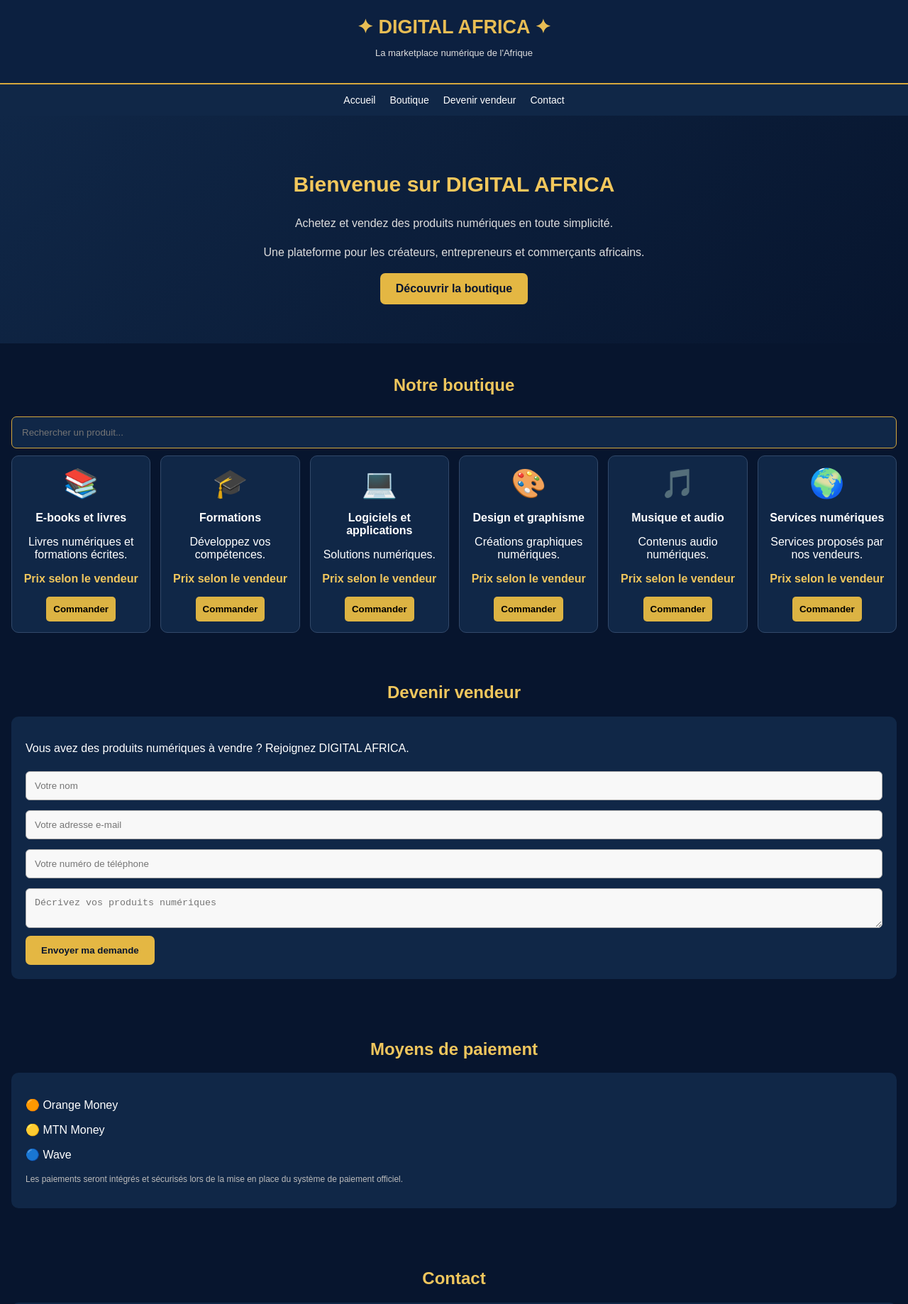
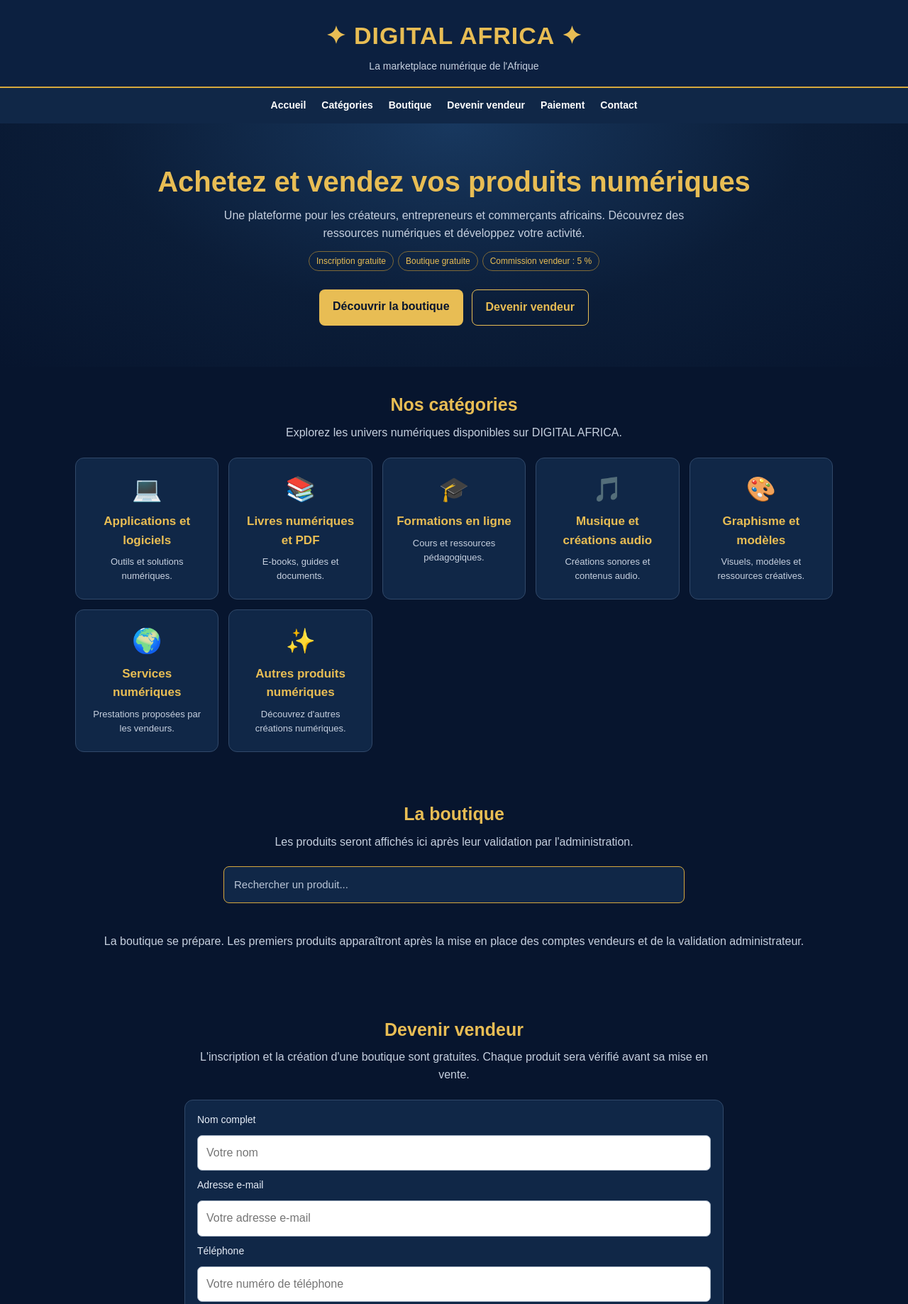
Before and after one commit to bonjourgracieux2-star/DIGITAL-AFRICA, a plain HTML site: page index.html in a window 1280 px wide. Shown: the top 1838 px of the page at 71% size. Drawn offline with Linux system fonts and the light colour scheme.

Commit message:
Update index.html

```diff
--- a/index.html
+++ b/index.html
@@ -1,175 +1,194 @@
-
 <!DOCTYPE html>
 <html lang="fr">
 <head>
   <meta charset="UTF-8">
   <meta name="viewport" content="width=device-width, initial-scale=1.0">
   <meta name="theme-color" content="#07152e">
-<title>DIGITAL AFRICA</title>
+  <meta name="description" content="DIGITAL AFRICA, la marketplace numérique de l'Afrique.">
+  <title>DIGITAL AFRICA — Marketplace numérique</title>
+  <link rel="manifest" href="./manifest.webmanifest">
   <style>
+    :root{--navy:#07152e;--navy2:#0c2040;--panel:#102747;--gold:#e8bd54;--gold2:#d6a83d;--white:#fff;--muted:#c6d0df;--line:#31496a}
     *{box-sizing:border-box}
-body{margin:0;font-family:Arial,sans-serif;background:#07152e;color:white}
-header{padding:22px 16px;background:#0c2040;border-bottom:2px solid #d6a83d;text-align:center}
-header h1{color:#e8bd54;margin:0;font-size:27px}
-header p{color:#ddd;font-size:13px}
-nav{display:flex;justify-content:center;gap:20px;flex-wrap:wrap;padding:14px;background:#102747}
-nav a{color:white;text-decoration:none;font-size:14px}
-.hero{text-align:center;padding:55px 18px;background:linear-gradient(135deg,#102747,#07152e)}
-.hero h2{font-size:30px;color:#f2c75c}
-.hero p{color:#ddd;line-height:1.6}
-.btn{display:inline-block;background:#e4b743;color:#07152e;padding:13px 22px;border:0;border-radius:7px;font-weight:bold;text-decoration:none;cursor:pointer}
-section{padding:25px 16px}
-h2.section-title{color:#efc65d;text-align:center}
-.search{width:100%;padding:14px;border-radius:7px;border:1px solid #d6a83d;background:#102747;color:white;margin:10px 0}
-.products{display:grid;grid-template-columns:repeat(auto-fit,minmax(145px,1fr));gap:14px}
-.product{background:#102747;border:1px solid #32496a;border-radius:10px;padding:15px;text-align:center}
-.product .emoji{font-size:40px}
-.product h3{font-size:16px}
-.price{color:#f0c65d;font-weight:bold}
-.product button{background:#dcb343;border:0;padding:10px;border-radius:5px;font-weight:bold;cursor:pointer}
-.panel{background:#102747;margin:15px 0;padding:20px;border-radius:10px}
-input,select,textarea{width:100%;padding:12px;margin:7px 0;border-radius:6px;border:1px solid #aaa;background:#f8f8f8;color:#111}
-footer{text-align:center;padding:25px;background:#0c2040;color:#ccc;font-size:13px}
-.small{color:#bbb;font-size:12px;line-height:1.5}
+    html{scroll-behavior:smooth}
+    body{margin:0;font-family:Arial,Helvetica,sans-serif;background:var(--navy);color:var(--white);line-height:1.55}
+    a{color:inherit}
+    header{padding:24px 16px 18px;text-align:center;background:var(--navy2);border-bottom:2px solid var(--gold2)}
+    header h1{margin:0;color:var(--gold);font-size:clamp(25px,5vw,34px);letter-spacing:1px}
+    header p{margin:6px 0 0;color:var(--muted);font-size:14px}
+    nav{display:flex;justify-content:center;gap:10px 22px;flex-wrap:wrap;padding:14px 12px;background:#102747;position:sticky;top:0;z-index:5}
+    nav a{text-decoration:none;font-size:14px;font-weight:700}
+    nav a:hover{color:var(--gold)}
+    .hero{padding:58px 18px;text-align:center;background:radial-gradient(ellipse at top,#18385f 0%,#0b1d38 55%,var(--navy) 100%)}
+    .hero h2{margin:0 0 12px;color:var(--gold);font-size:clamp(27px,6vw,40px);line-height:1.2}
+    .hero p{max-width:720px;margin:9px auto;color:var(--muted)}
+    .actions{display:flex;justify-content:center;gap:12px;flex-wrap:wrap;margin-top:23px}
+    .btn{display:inline-block;border:0;border-radius:8px;padding:12px 19px;background:var(--gold);color:var(--navy);font-weight:700;text-decoration:none;cursor:pointer}
+    .btn:hover{filter:brightness(1.07)}
+    .btn.secondary{background:transparent;color:var(--gold);border:1px solid var(--gold)}
+    section{max-width:1100px;margin:auto;padding:34px 16px}
+    .section-title{text-align:center;color:var(--gold);font-size:25px;margin:0 0 8px}
+    .section-intro{text-align:center;color:var(--muted);margin:0 auto 22px;max-width:720px}
+    .search{width:100%;max-width:650px;display:block;margin:18px auto;padding:13px 14px;border-radius:8px;border:1px solid var(--gold2);background:var(--panel);color:white;font-size:15px}
+    .search::placeholder{color:#b9c5d6}
+    .categories,.products{display:grid;grid-template-columns:repeat(auto-fit,minmax(190px,1fr));gap:14px}
+    .category,.product,.panel{background:var(--panel);border:1px solid var(--line);border-radius:12px;padding:17px}
+    .category{text-align:center}
+    .category .emoji,.product .emoji{font-size:34px}
+    .category h3,.product h3{margin:7px 0;color:var(--gold);font-size:17px}
+    .category p,.product p{margin:5px 0;color:var(--muted);font-size:13px}
+    .product{display:flex;flex-direction:column;text-align:center}
+    .product .price{margin:10px 0;color:var(--gold);font-weight:bold}
+    .product button{margin-top:auto}
+    .empty{grid-column:1/-1;text-align:center;color:var(--muted);padding:24px}
+    .panel{max-width:760px;margin:16px auto}
+    .panel p{color:var(--muted)}
+    .payment-grid{display:grid;grid-template-columns:repeat(auto-fit,minmax(150px,1fr));gap:12px}
+    .payment-item{background:#0b1e39;border:1px solid var(--line);border-radius:9px;padding:14px;text-align:center;font-weight:bold}
+    form{display:grid;gap:10px}
+    input,select,textarea{width:100%;padding:12px;border-radius:7px;border:1px solid #9aa9bc;background:#fff;color:#111;font:inherit}
+    textarea{min-height:105px;resize:vertical}
+    label{font-size:14px;color:#e6edf7}
+    .notice{font-size:12px!important;color:#b9c5d6!important}
+    .contact-line{overflow-wrap:anywhere}
+    footer{text-align:center;padding:25px 16px;background:var(--navy2);border-top:1px solid var(--line);color:var(--muted);font-size:13px}
+    footer h3{color:var(--gold);margin:0 0 6px}
+    .pill{display:inline-block;border:1px solid #7e6937;color:var(--gold);border-radius:20px;padding:4px 10px;font-size:12px;margin:3px}
+    @media(max-width:520px){nav{gap:10px 15px}nav a{font-size:13px}.hero{padding:44px 16px}.categories,.products{grid-template-columns:repeat(2,minmax(0,1fr))}.category,.product{padding:12px}}
+    @media(max-width:360px){.categories,.products{grid-template-columns:1fr}}
   </style>
-</head><link rel="manifest" href="./manifest.webmanifest">
-<body><script>
-if ("serviceWorker" in navigator) {
-  window.addEventListener("load", () => {
-    navigator.serviceWorker.register("./service-worker.js")
-      .catch(error => console.error("Service Worker:", error));
-  });
-}
-</script>
-
+</head>
+<body>
   <header>
     <h1>✦ DIGITAL AFRICA ✦</h1>
     <p>La marketplace numérique de l'Afrique</p>
   </header>
 
-<nav>
+  <nav aria-label="Navigation principale">
     <a href="#accueil">Accueil</a>
+    <a href="#categories">Catégories</a>
     <a href="#boutique">Boutique</a>
     <a href="#vendeur">Devenir vendeur</a>
+    <a href="#paiement">Paiement</a>
     <a href="#contact">Contact</a>
   </nav>
 
+  <main>
     <div class="hero" id="accueil">
-<h2>Bienvenue sur DIGITAL AFRICA</h2>
-<p>Achetez et vendez des produits numériques en toute simplicité.</p>
-<p>Une plateforme pour les créateurs, entrepreneurs et commerçants africains.</p>
-<a href="#boutique" class="btn">Découvrir la boutique</a>
+      <h2>Achetez et vendez vos produits numériques</h2>
+      <p>Une plateforme pour les créateurs, entrepreneurs et commerçants africains. Découvrez des ressources numériques et développez votre activité.</p>
+      <p><span class="pill">Inscription gratuite</span><span class="pill">Boutique gratuite</span><span class="pill">Commission vendeur : 5 %</span></p>
+      <div class="actions">
+        <a class="btn" href="#boutique">Découvrir la boutique</a>
+        <a class="btn secondary" href="#vendeur">Devenir vendeur</a>
+      </div>
     </div>
 
+    <section id="categories">
+      <h2 class="section-title">Nos catégories</h2>
+      <p class="section-intro">Explorez les univers numériques disponibles sur DIGITAL AFRICA.</p>
+      <div class="categories">
+        <article class="category"><div class="emoji">💻</div><h3>Applications et logiciels</h3><p>Outils et solutions numériques.</p></article>
+        <article class="category"><div class="emoji">📚</div><h3>Livres numériques et PDF</h3><p>E-books, guides et documents.</p></article>
+        <article class="category"><div class="emoji">🎓</div><h3>Formations en ligne</h3><p>Cours et ressources pédagogiques.</p></article>
+        <article class="category"><div class="emoji">🎵</div><h3>Musique et créations audio</h3><p>Créations sonores et contenus audio.</p></article>
+        <article class="category"><div class="emoji">🎨</div><h3>Graphisme et modèles</h3><p>Visuels, modèles et ressources créatives.</p></article>
+        <article class="category"><div class="emoji">🌍</div><h3>Services numériques</h3><p>Prestations proposées par les vendeurs.</p></article>
+        <article class="category"><div class="emoji">✨</div><h3>Autres produits numériques</h3><p>Découvrez d'autres créations numériques.</p></article>
+      </div>
+    </section>
+
     <section id="boutique">
-<h2 class="section-title">Notre boutique</h2>
-<input class="search" id="search" placeholder="Rechercher un produit..." oninput="filterProducts()">
+      <h2 class="section-title">La boutique</h2>
+      <p class="section-intro">Les produits seront affichés ici après leur validation par l'administration.</p>
+      <input class="search" id="search" type="search" placeholder="Rechercher un produit..." aria-label="Rechercher un produit">
       <div class="products" id="products">
-
-<div class="product" data-name="ebook livres">
-<div class="emoji">📚</div>
-<h3>E-books et livres</h3>
-<p>Livres numériques et formations écrites.</p>
-<p class="price">Prix selon le vendeur</p>
-<button onclick="contactSeller('E-books et livres')">Commander</button>
-</div>
-
-<div class="product" data-name="formation cours">
-<div class="emoji">🎓</div>
-<h3>Formations</h3>
-<p>Développez vos compétences.</p>
-<p class="price">Prix selon le vendeur</p>
-<button onclick="contactSeller('Formations')">Commander</button>
-</div>
-
-<div class="product" data-name="logiciels applications">
-<div class="emoji">💻</div>
-<h3>Logiciels et applications</h3>
-<p>Solutions numériques.</p>
-<p class="price">Prix selon le vendeur</p>
-<button onclick="contactSeller('Logiciels et applications')">Commander</button>
-</div>
-
-<div class="product" data-name="design graphisme">
-<div class="emoji">🎨</div>
-<h3>Design et graphisme</h3>
-<p>Créations graphiques numériques.</p>
-<p class="price">Prix selon le vendeur</p>
-<button onclick="contactSeller('Design et graphisme')">Commander</button>
-</div>
-
-<div class="product" data-name="musique audio">
-<div class="emoji">🎵</div>
-<h3>Musique et audio</h3>
-<p>Contenus audio numériques.</p>
-<p class="price">Prix selon le vendeur</p>
-<button onclick="contactSeller('Musique et audio')">Commander</button>
-</div>
-
-<div class="product" data-name="services numériques">
-<div class="emoji">🌍</div>
-<h3>Services numériques</h3>
-<p>Services proposés par nos vendeurs.</p>
-<p class="price">Prix selon le vendeur</p>
-<button onclick="contactSeller('Services numériques')">Commander</button>
-</div>
-
+        <div class="empty">La boutique se prépare. Les premiers produits apparaîtront après la mise en place des comptes vendeurs et de la validation administrateur.</div>
       </div>
     </section>
 
     <section id="vendeur">
       <h2 class="section-title">Devenir vendeur</h2>
+      <p class="section-intro">L'inscription et la création d'une boutique sont gratuites. Chaque produit sera vérifié avant sa mise en vente.</p>
       <div class="panel">
-<p>Vous avez des produits numériques à vendre ? Rejoignez DIGITAL AFRICA.</p>
-<form onsubmit="sellerRequest(event)">
-<input id="sellerName" placeholder="Votre nom" required>
-<input id="sellerEmail" type="email" placeholder="Votre adresse e-mail" required>
-<input id="sellerPhone" placeholder="Votre numéro de téléphone" required>
-<textarea id="sellerProduct" placeholder="Décrivez vos produits numériques" required></textarea>
-<button class="btn" type="submit">Envoyer ma demande</button>
+        <form id="sellerForm">
+          <label for="sellerName">Nom complet</label>
+          <input id="sellerName" name="name" autocomplete="name" placeholder="Votre nom" required>
+          <label for="sellerEmail">Adresse e-mail</label>
+          <input id="sellerEmail" name="email" type="email" autocomplete="email" placeholder="Votre adresse e-mail" required>
+          <label for="sellerPhone">Téléphone</label>
+          <input id="sellerPhone" name="phone" type="tel" autocomplete="tel" placeholder="Votre numéro de téléphone" required>
+          <label for="sellerProduct">Présentez les produits numériques que vous souhaitez vendre</label>
+          <textarea id="sellerProduct" name="products" placeholder="Décrivez vos produits numériques..." required></textarea>
+          <button class="btn" type="submit">Préparer ma demande vendeur</button>
         </form>
+        <p class="notice">Important : ce formulaire est une maquette. Il ne transmet pas encore les informations et ne crée pas de compte. La connexion sécurisée à la base de données sera ajoutée dans la prochaine étape.</p>
+      </div>
+    </section>
+
+    <section id="fonctionnement">
+      <h2 class="section-title">Comment ça fonctionne ?</h2>
+      <div class="panel">
+        <p><strong>1.</strong> Le vendeur crée gratuitement son compte et propose ses produits.</p>
+        <p><strong>2.</strong> L'administration vérifie et approuve chaque produit avant publication.</p>
+        <p><strong>3.</strong> Le client commande et paie par un moyen de paiement pris en charge.</p>
+        <p><strong>4.</strong> Après confirmation réelle du paiement par le prestataire, le téléchargement est débloqué.</p>
+        <p><strong>5.</strong> La commission de 5 % est calculée et les 95 % du vendeur sont suivis pour reversement.</p>
+        <p class="notice">Les paiements, téléchargements, soldes, avis et reversements ne sont pas encore actifs dans cette version de présentation.</p>
       </div>
     </section>
 
     <section id="paiement">
-<h2 class="section-title">Moyens de paiement</h2>
+      <h2 class="section-title">Moyens de paiement prévus</h2>
+      <p class="section-intro">Les paiements seront centralisés par DIGITAL AFRICA via un prestataire de paiement compatible.</p>
       <div class="panel">
-<p>🟠 Orange Money</p>
-<p>🟡 MTN Money</p>
-<p>🔵 Wave</p>
-<p class="small">Les paiements seront intégrés et sécurisés lors de la mise en place du système de paiement officiel.</p>
+        <div class="payment-grid">
+          <div class="payment-item">🟠 Orange Money</div>
+          <div class="payment-item">🟡 MTN Money</div>
+          <div class="payment-item">🔵 Wave</div>
+        </div>
+        <p class="notice">Aucun paiement ne doit être envoyé à un numéro affiché sur cette page. L'intégration officielle et la vérification automatique devront être configurées avant toute vente réelle.</p>
       </div>
     </section>
 
     <section id="contact">
-<h2 class="section-title">Contact</h2>
+      <h2 class="section-title">Contact et administration</h2>
       <div class="panel">
-<p>Vous souhaitez rejoindre notre marketplace ?</p>
-<p>Contactez l'administration de DIGITAL AFRICA pour plus d'informations.</p>
+        <p>Pour toute question concernant DIGITAL AFRICA, contactez l'administration :</p>
+        <p class="contact-line">E-mail : <a href="mailto:bonjourgracieux@gmail.com">bonjourgracieux@gmail.com</a></p>
+        <p class="contact-line">Téléphone : <a href="tel:+2250544251966">+225 05 44 25 19 66</a></p>
       </div>
     </section>
+  </main>
 
   <footer>
-<h3 style="color:#e8bd54">DIGITAL AFRICA</h3>
+    <h3>DIGITAL AFRICA</h3>
     <p>Innovation • Commerce • Opportunités</p>
-<p>© 2026 DIGITAL AFRICA - Tous droits réservés</p>
+    <p>Inscription gratuite · Boutiques gratuites · Commission de 5 % sur les ventes réalisées</p>
+    <p>© 2026 DIGITAL AFRICA — Tous droits réservés</p>
   </footer>
 
   <script>
-function filterProducts(){
-const value=document.getElementById('search').value.toLowerCase();
-document.querySelectorAll('.product').forEach(p=>{
-p.style.display=p.innerText.toLowerCase().includes(value)?'block':'none';
+    const searchInput = document.getElementById('search');
+    searchInput.addEventListener('input', () => {
+      const query = searchInput.value.trim().toLocaleLowerCase('fr');
+      const empty = document.querySelector('#products .empty');
+      if (empty) empty.textContent = query
+        ? "Aucun produit publié ne correspond à votre recherche pour le moment."
+        : "La boutique se prépare. Les premiers produits apparaîtront après la mise en place des comptes vendeurs et de la validation administrateur.";
+    });
+
+    document.getElementById('sellerForm').addEventListener('submit', (event) => {
+      event.preventDefault();
+      alert("Merci ! Le formulaire est prêt, mais l'envoi réel sera activé après la connexion sécurisée à la base de données. Pour le moment, aucune donnée n'a été transmise.");
+    });
+
+    if ('serviceWorker' in navigator) {
+      window.addEventListener('load', () => {
+        navigator.serviceWorker.register('./service-worker.js')
+          .catch(error => console.warn('Service Worker non installé :', error));
       });
     }
-function contactSeller(product){
-alert("Vous avez sélectionné : "+product+". Le système de commande sera connecté après la configuration de la base de données.");
-}
-function sellerRequest(e){
-e.preventDefault();
-alert("Votre demande est préparée. L'envoi réel sera activé après la connexion à notre base de données.");
-}
   </script>
-
 </body>
   </html>
```
Lines whose indentation alone changed are shown as unchanged.
